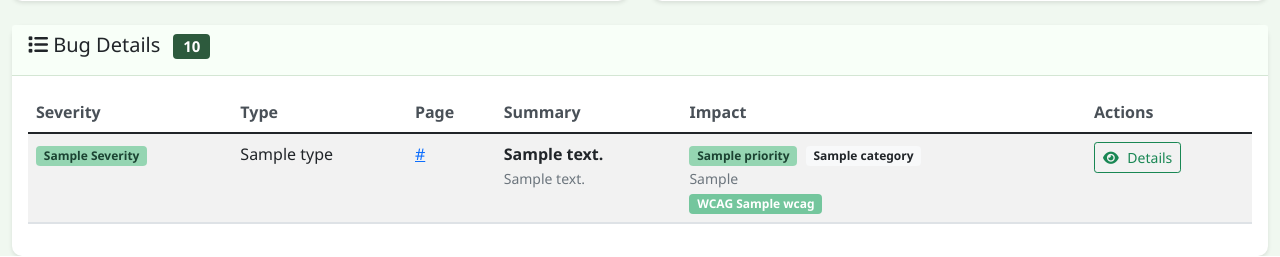
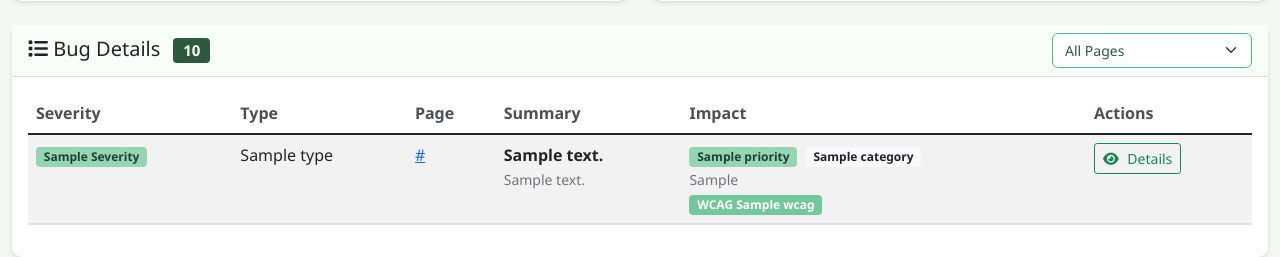
Before and after one commit to ColinG03/mantis, a Python web app: template src/dashboard/templates/dashboard.html in a window 1280 px wide. Shown: the part 598-855 px from the top of the page. Run offline with Jinja, Linux system fonts and the light colour scheme; the template is opened without the code that fills it: most values are stand-ins (such as "Sample title", 1, 10 or a date in 2020).

Commit message:
Add page filtering for dashboard

```diff
--- a/src/dashboard/static/css/dashboard.css
+++ b/src/dashboard/static/css/dashboard.css
@@ -178,3 +178,48 @@ td i {
 .screenshot-container {
     margin-top: 10px;
 }
+
+/* Filter Controls */
+.filter-controls {
+    display: flex;
+    align-items: center;
+    gap: 10px;
+}
+
+.filter-controls select {
+    border: 1px solid #52b788;
+    border-radius: 6px;
+    background-color: white;
+    color: #2d5a3d;
+    font-size: 0.875rem;
+    padding: 0.375rem 0.75rem;
+    transition: border-color 0.15s ease-in-out, box-shadow 0.15s ease-in-out;
+}
+
+.filter-controls select:focus {
+    border-color: #2d5a3d;
+    box-shadow: 0 0 0 0.2rem rgba(45, 90, 61, 0.25);
+    outline: 0;
+}
+
+.filter-controls select:hover {
+    border-color: #40916c;
+}
+
+/* Responsive filter controls */
+@media (max-width: 768px) {
+    .filter-controls {
+        margin-top: 10px;
+        width: 100%;
+    }
+
+    .filter-controls select {
+        width: 100%;
+        min-width: unset;
+    }
+
+    .card-header .d-flex {
+        flex-direction: column;
+        align-items: flex-start !important;
+    }
+}
--- a/src/dashboard/static/js/dashboard.js
+++ b/src/dashboard/static/js/dashboard.js
@@ -4,16 +4,27 @@
 class DashboardManager {
     constructor() {
         this.charts = {};
+        this.allBugRows = [];
+        this.uniquePages = new Set();
         this.init();
     }
 
     init() {
         this.setupEventListeners();
         this.initializeCharts();
+        this.initializePageFilter();
     }
 
     setupEventListeners() {
         console.log('Dashboard initialized for static report viewing');
+
+        // Page filter event listener
+        const pageFilter = document.getElementById('page-filter');
+        if (pageFilter) {
+            pageFilter.addEventListener('change', (e) => {
+                this.filterBugsByPage(e.target.value);
+            });
+        }
     }
 
     initializeCharts() {
@@ -79,6 +90,94 @@ class DashboardManager {
             }
         });
     }
+
+    initializePageFilter() {
+        // Collect all unique pages from bug rows
+        const bugRows = document.querySelectorAll('.bug-row');
+        this.allBugRows = Array.from(bugRows);
+
+        bugRows.forEach(row => {
+            const pageUrl = row.getAttribute('data-page-url');
+            if (pageUrl) {
+                this.uniquePages.add(pageUrl);
+            }
+        });
+
+        // Populate the page filter dropdown
+        const pageFilter = document.getElementById('page-filter');
+        if (pageFilter && this.uniquePages.size > 0) {
+            // Sort pages alphabetically
+            const sortedPages = Array.from(this.uniquePages).sort();
+
+            sortedPages.forEach(pageUrl => {
+                const option = document.createElement('option');
+                option.value = pageUrl;
+                option.textContent = this.formatPageUrl(pageUrl);
+                pageFilter.appendChild(option);
+            });
+        }
+    }
+
+    formatPageUrl(url) {
+        try {
+            const urlObj = new URL(url);
+            // Show just the path and filename, or domain if it's the root
+            return urlObj.pathname === '/' ? urlObj.hostname : urlObj.pathname;
+        } catch (e) {
+            // If URL parsing fails, return the original URL truncated
+            return url.length > 50 ? url.substring(0, 47) + '...' : url;
+        }
+    }
+
+    filterBugsByPage(selectedPage) {
+        const bugRows = document.querySelectorAll('.bug-row');
+        const bugDetailsRows = document.querySelectorAll('.bug-details-row');
+        const noBugsRow = document.getElementById('no-bugs-row');
+        let visibleCount = 0;
+
+        // Show/hide bug rows based on selected page
+        bugRows.forEach(row => {
+            const pageUrl = row.getAttribute('data-page-url');
+            const shouldShow = selectedPage === 'all' || pageUrl === selectedPage;
+
+            row.style.display = shouldShow ? '' : 'none';
+            if (shouldShow) {
+                visibleCount++;
+            }
+        });
+
+        // Show/hide corresponding bug details rows
+        bugDetailsRows.forEach(row => {
+            const pageUrl = row.getAttribute('data-page-url');
+            const shouldShow = selectedPage === 'all' || pageUrl === selectedPage;
+
+            row.style.display = shouldShow ? '' : 'none';
+        });
+
+        // Update bug count badge
+        const bugCountBadge = document.getElementById('bug-count-badge');
+        if (bugCountBadge) {
+            bugCountBadge.textContent = visibleCount;
+        }
+
+        // Show/hide "no bugs" message
+        if (noBugsRow) {
+            noBugsRow.style.display = visibleCount === 0 ? '' : 'none';
+        }
+
+        // Update the "no bugs" message text if filtering
+        if (visibleCount === 0 && selectedPage !== 'all') {
+            const noBugsCell = noBugsRow?.querySelector('td');
+            if (noBugsCell) {
+                noBugsCell.innerHTML = '<i class="fas fa-filter"></i> No bugs found for the selected page...';
+            }
+        } else if (visibleCount === 0 && selectedPage === 'all') {
+            const noBugsCell = noBugsRow?.querySelector('td');
+            if (noBugsCell) {
+                noBugsCell.innerHTML = '<i class="fas fa-search"></i> No bugs found yet...';
+            }
+        }
+    }
 }
 
 // Screenshot Modal Functions
--- a/src/dashboard/templates/dashboard.html
+++ b/src/dashboard/templates/dashboard.html
@@ -109,7 +109,14 @@
     <div class="col-12">
         <div class="card">
             <div class="card-header">
-                <h5><i class="fas fa-list"></i> Bug Details <span id="bug-count-badge" class="badge bg-high ms-2">{{ report.bugs_total if report else 0 }}</span></h5>
+                <div class="d-flex justify-content-between align-items-center">
+                    <h5 class="mb-0"><i class="fas fa-list"></i> Bug Details <span id="bug-count-badge" class="badge bg-high ms-2">{{ report.bugs_total if report else 0 }}</span></h5>
+                    <div class="filter-controls">
+                        <select id="page-filter" class="form-select form-select-sm" style="width: auto; min-width: 200px;">
+                            <option value="all">All Pages</option>
+                        </select>
+                    </div>
+                </div>
             </div>
             <div class="card-body">
                 <div class="table-responsive">
@@ -127,7 +134,7 @@
                         <tbody id="bugs-tbody">
                             {% if report and report.findings %}
                                 {% for bug in report.findings %}
-                                <tr>
+                                <tr class="bug-row" data-page-url="{{ bug.page_url }}">
                                     <td>
                                         <span class="badge bg-{% if bug.severity == 'critical' %}critical{% elif bug.severity == 'high' %}high{% elif bug.severity == 'medium' %}medium{% else %}low{% endif %}">
                                             {{ bug.severity|title }}
@@ -178,7 +185,7 @@
                                     </td>
                                 </tr>
                                 <!-- Expandable bug details row -->
-                                <tr>
+                                <tr class="bug-details-row" data-page-url="{{ bug.page_url }}">
                                     <td colspan="6" class="p-0">
                                         <div class="collapse" id="bug-details-{{ loop.index }}">
                                             <div class="card card-body mx-3 mb-3">
--- a/src/inspector/playwright_helpers/link_detection.py
+++ b/src/inspector/playwright_helpers/link_detection.py
@@ -29,6 +29,10 @@ class LinkDetector:
 
             # Process and filter links
             processed_links = self._process_links(raw_links)
+
+            # Check for SPA routes and add them
+            spa_routes = await self._discover_spa_routes()
+            processed_links.extend(spa_routes)
 
             # Remove duplicates and return
             return list(set(processed_links))
```
